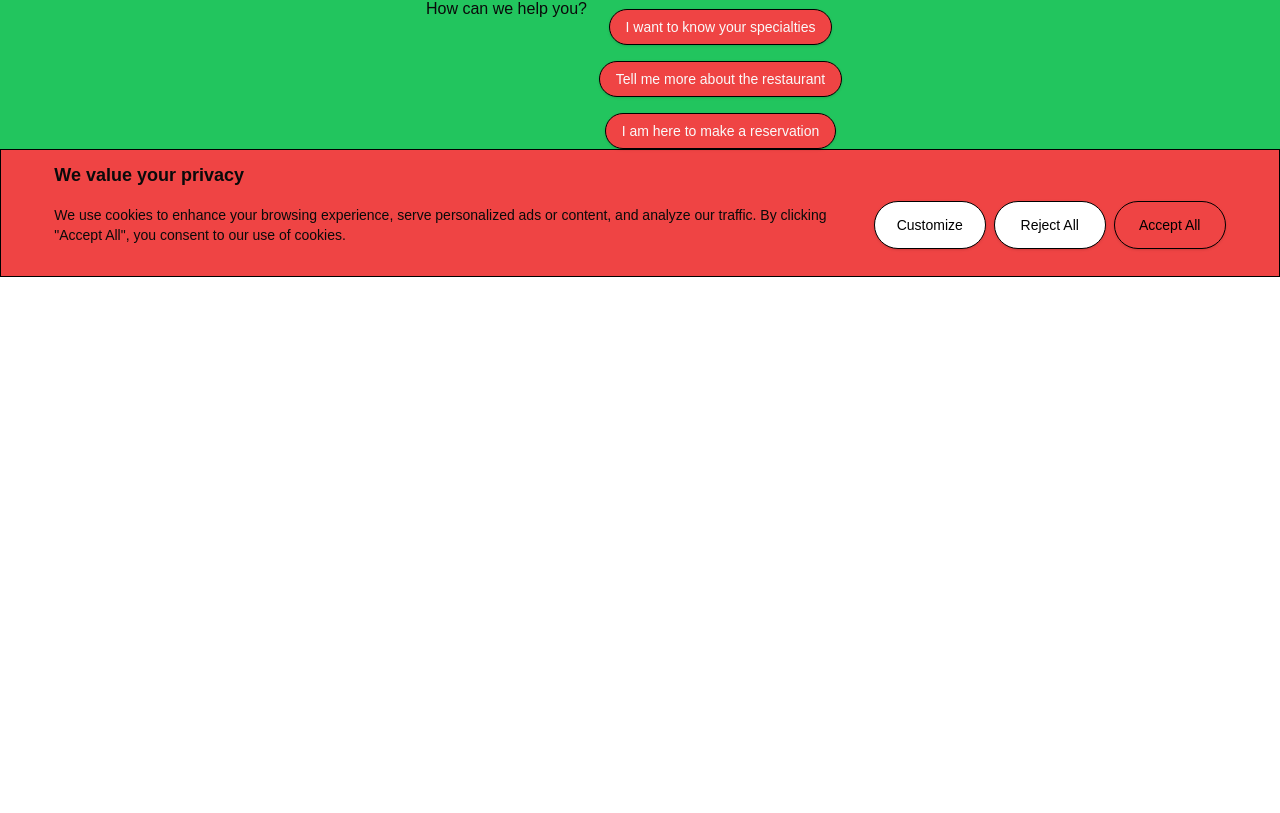
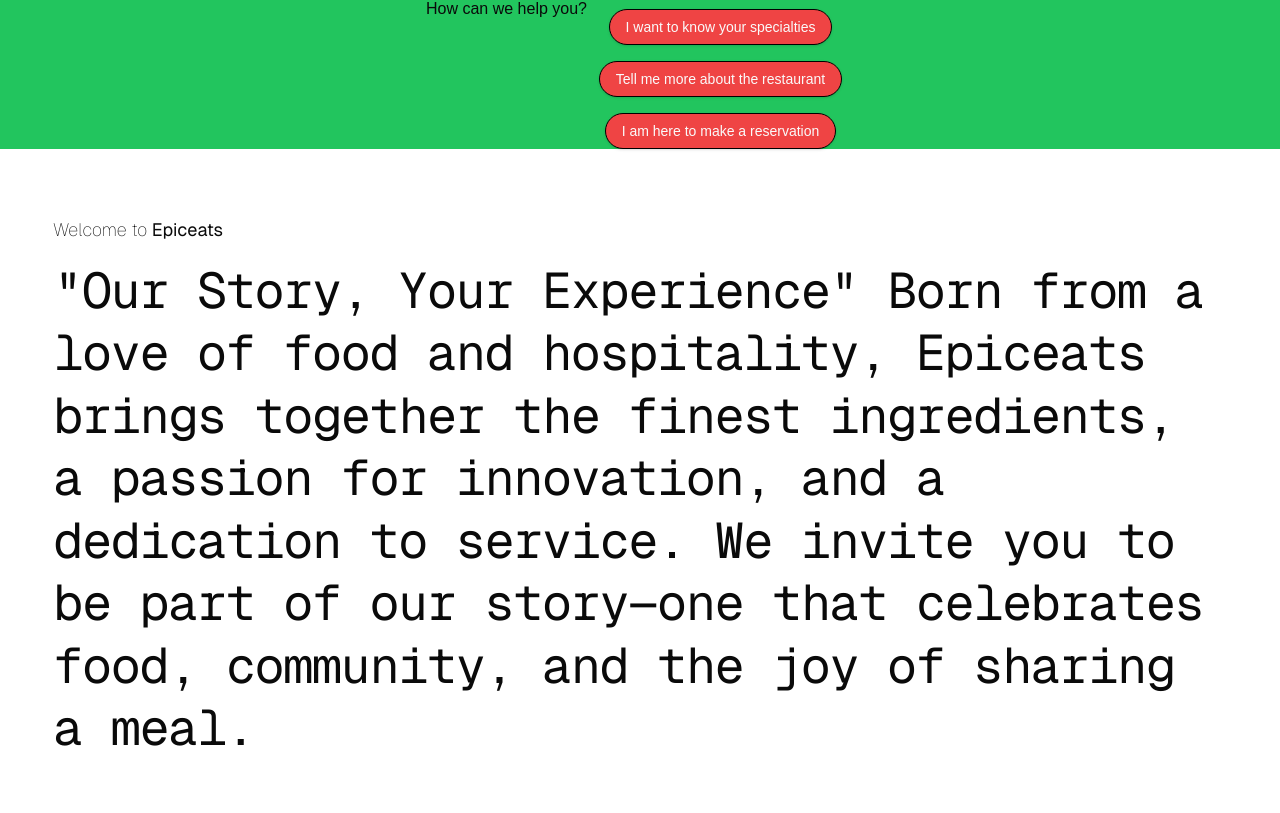
Before and after one commit to AyoNaim/EpicEats, a Next.js app in the folder Epiceats/epiceats/: page / in a window 1280 px wide. Shown: the part 747-1560 px from the top of the page. Before the commit the page ends 1024 px from the top, so only its background shows below. Built offline with nearby package versions, Linux system fonts and the light colour scheme.

Commit message:
made changes

```diff
--- a/Epiceats/epiceats/app/layout.tsx
+++ b/Epiceats/epiceats/app/layout.tsx
@@ -2,12 +2,12 @@
 import localFont from "next/font/local";
 import "./globals.css";
 
-export const geistSans = localFont({
+const geistSans = localFont({
   src: "./fonts/GeistVF.woff",
   variable: "--font-geist-sans",
   weight: "100 900",
 });
-export const geistMono = localFont({
+const geistMono = localFont({
   src: "./fonts/GeistMonoVF.woff",
   variable: "--font-geist-mono",
   weight: "100 900",
--- a/Epiceats/epiceats/app/page.tsx
+++ b/Epiceats/epiceats/app/page.tsx
@@ -1,3 +1,4 @@
+import About from '@/components/About'
 import Cookies from '@/components/Cookies'
 import Hero from '@/components/Hero'
 import React from 'react'
@@ -6,6 +7,7 @@
   return (
     <section className='w-screen h-screen'>
         <Hero />
+        <About />
         <Cookies />
     </section>
   )
--- /dev/null
+++ b/Epiceats/epiceats/components/About.tsx
@@ -0,0 +1,31 @@
+import React from 'react'
+import localFont from "next/font/local";
+
+const geistMono = localFont({
+  src: "../app/fonts/GeistMonoVF.woff",
+  variable: "--font-geist-mono",
+  weight: "100 900",
+});
+const geistSans = localFont({
+    src: "../app/fonts/GeistVF.woff",
+    variable: "--font-geist-sans",
+    weight: "100 900",
+  });
+const About = () => {
+  return (
+    <section className='flex justify-center items-center w-screen h-screen'>
+        <div className='w-11/12 h-5/6 flex gap-4 items-start flex-col'>
+            <div className=''>
+                <p className={`text-lg font-thin ${geistSans.className}`}>Welcome to <strong>Epiceats</strong></p>
+            </div>
+            <div className=''>
+                <p className={`text-[30px] md:text-[50px] ${geistMono.className} tracking-tight leading-tight`}>
+                "Our Story, Your Experience" Born from a love of food and hospitality, Epiceats brings together the finest ingredients, a passion for innovation, and a dedication to service. We invite you to be part of our story—one that celebrates food, community, and the joy of sharing a meal.
+                </p>
+            </div>
+        </div>
+    </section>
+  )
+}
+
+export default About
--- a/Epiceats/epiceats/components/Hero.tsx
+++ b/Epiceats/epiceats/components/Hero.tsx
@@ -1,3 +1,4 @@
+'use client'
 import React from 'react'
 import Navbar from './Navbar'
 import HeroContent from './HeroContent'
--- a/Epiceats/epiceats/components/HeroContent.tsx
+++ b/Epiceats/epiceats/components/HeroContent.tsx
@@ -1,29 +1,35 @@
-'use client'
-import React from 'react'
+import React, { useEffect } from 'react'
 import NavLinks from './NavLinks'
-import { geistMono, geistSans } from '@/app/layout'
+import localFont from 'next/font/local';
 import gsap from 'gsap';
 import { useGSAP } from '@gsap/react'
 import { ScrollTrigger } from 'gsap/all';
+
+
+const geistMono = localFont({
+  src: "../app/fonts/GeistMonoVF.woff",
+  variable: "--font-geist-mono",
+  weight: "100 900",
+});
 
 const HeroContent = () => {
   gsap.registerPlugin(useGSAP);
   gsap.registerPlugin(ScrollTrigger);
   useGSAP(() => {
-   const tl = gsap.timeline({
+    gsap.to('.navlink', {
+      y: -100,
+      // skewX: 10,
+      rotation: 5,
+      stagger: 0.5,
+      delay: 1,
       scrollTrigger: {
         trigger: '.navlink',
-      pin: true,
-      start: 'top top',
+        start: 'top center',
         end: 'bottom top',
         scrub: 1,
+        pin: true,
+        toggleActions: 'play reverse play reverse'
       }
-   })
-   tl.to('.navlink', {
-    y: 50,
-    duration: 3,
-    delay: 1,
-    stagger: 1.5
     })
   })
   return (
```
Also changed, not shown: Epiceats/epiceats/Customfonts/index.ts (added, +12 -0 lines). Lines whose indentation alone changed are shown as unchanged.
